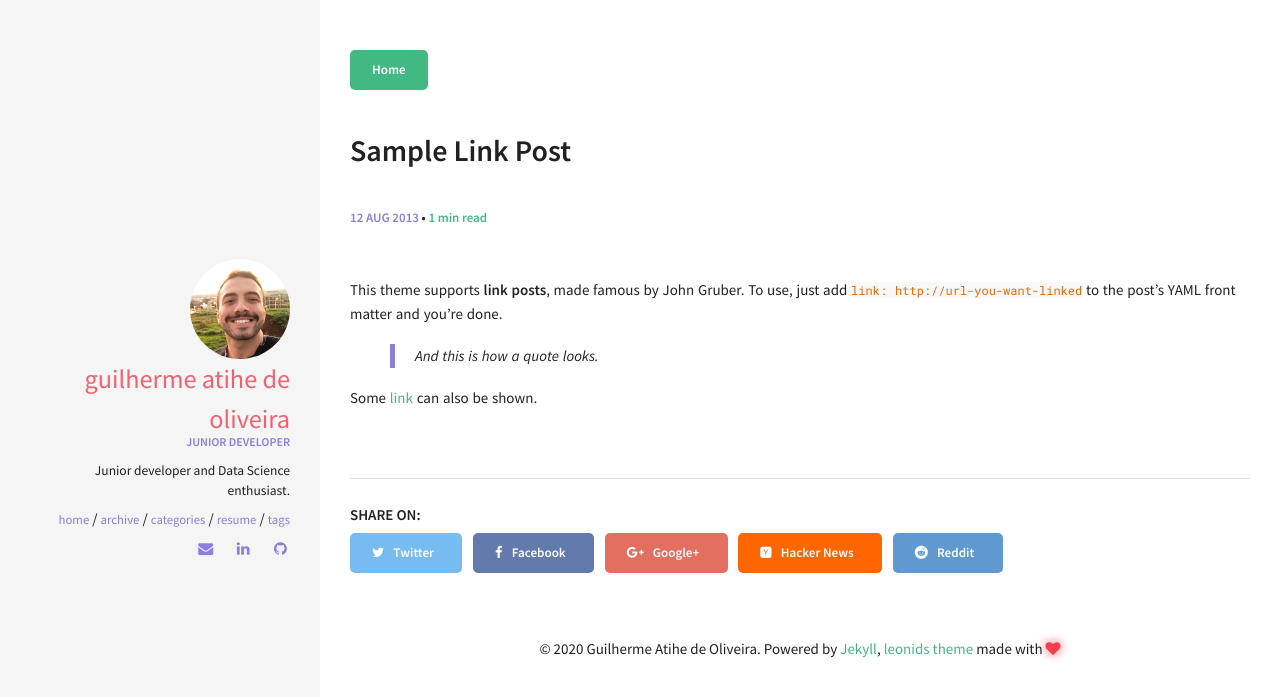
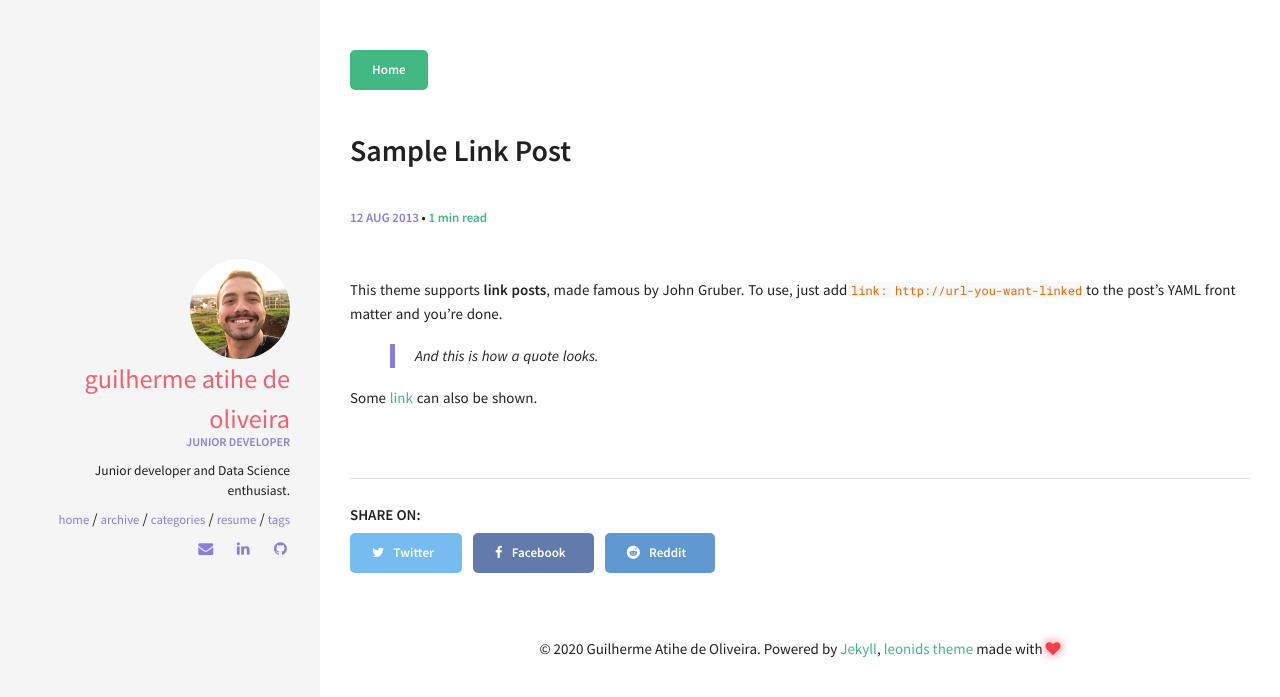
Before and after one commit to gatihe/guiati9.dev, a Jekyll site: the page built from _posts/2013-08-12-sample-link-post.md, in a window 1280 px wide. Shown: the top 697 px of the page. Built offline with Jekyll 4.4.1, drawn with Linux system fonts in a browser that asks for light colours.

Commit message:
Update post.html

```diff
--- a/_layouts/post.html
+++ b/_layouts/post.html
@@ -50,12 +50,6 @@ layout: default
       <a href="https://www.facebook.com/sharer/sharer.php?u={{ site.url }}{{ page.url }}" class="facebook btn" title="Share on Facebook"><i class="fa fa-facebook"></i><span> Facebook</span></a>
     </li>
     <li>
-      <a href="https://plus.google.com/share?url={{ site.url }}{{ page.url }}" class="google-plus btn" title="Share on Google Plus"><i class="fa fa-google-plus"></i><span> Google+</span></a>
-    </li>
-    <li>
-      <a href="https://news.ycombinator.com/submitlink?u={{ site.url }}{{ page.url }}" class="hacker-news btn" title="Share on Hacker News"><i class="fa fa-hacker-news"></i><span> Hacker News</span></a>
-    </li>
-    <li>
       <a href="https://www.reddit.com/submit?url={{ site.url }}{{ page.url }}" class="reddit btn" title="Share on Reddit"><i class="fa fa-reddit"></i><span> Reddit</span></a>
     </li>
   </ul>
```
